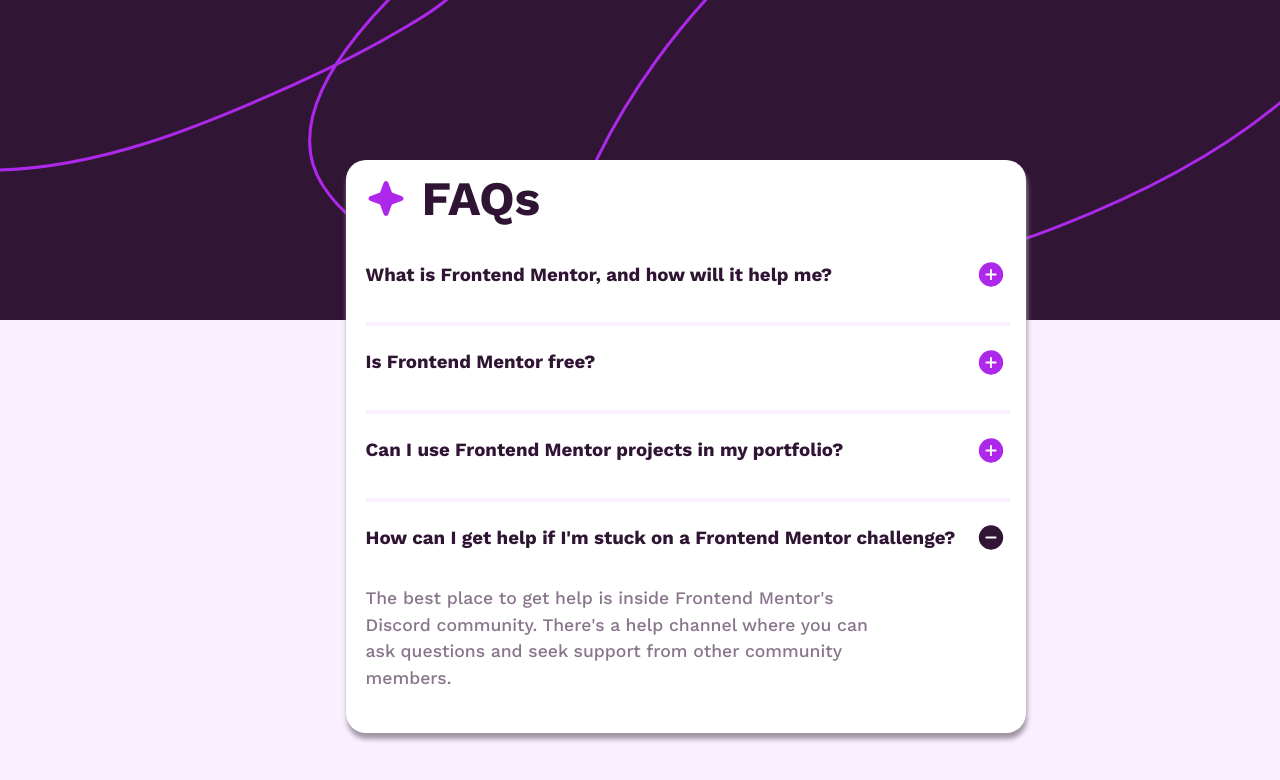
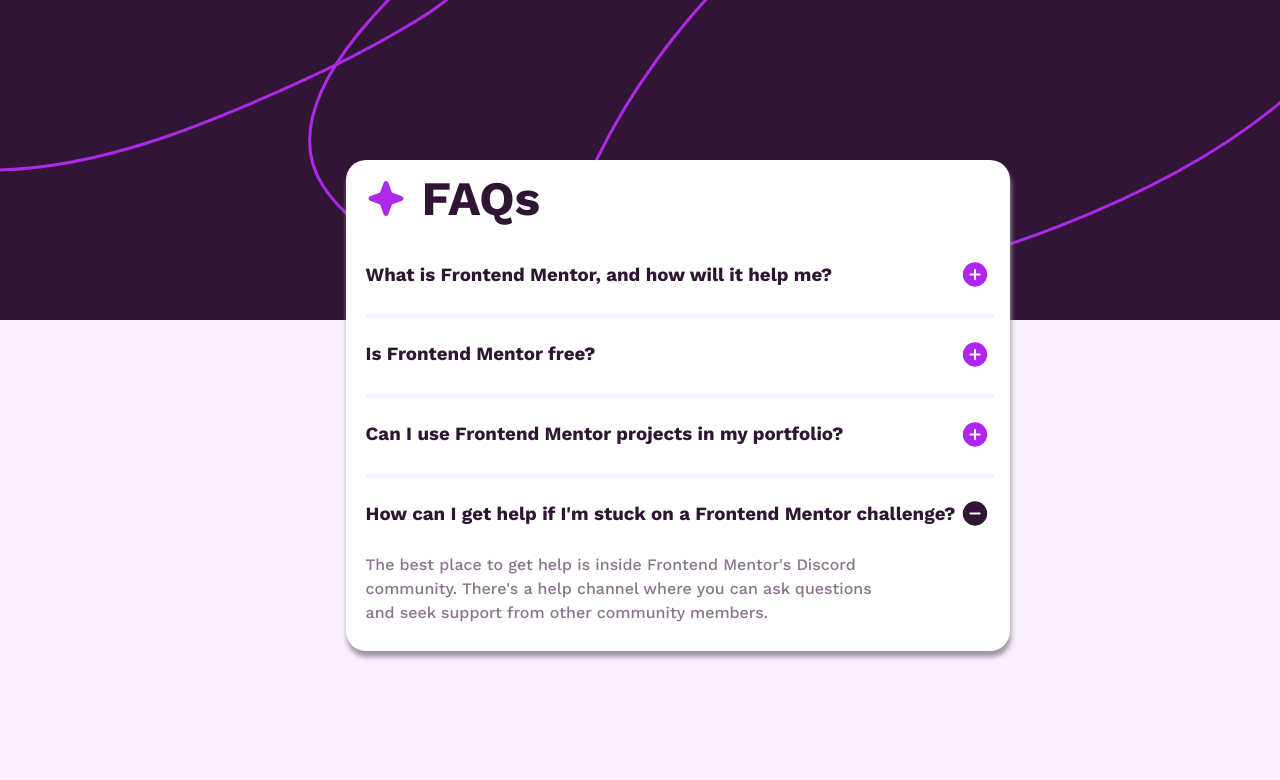
Before and after one commit to Harbinger05/FAQ-accordion, a plain HTML site: page index.html in a window 1280 px wide. Both pictures are taken after a click on the element 685 px from the left and 537 px from the top of the page. Drawn offline with nearby package versions, Linux system fonts and the light colour scheme.

Commit message:
Add files via upload

```diff
--- a/style.css
+++ b/style.css
@@ -25,6 +25,8 @@
     position: absolute;
     top: 20%;
     left: 27%;
+    /* margin-inline: auto;
+    margin-top: -9rem; */
     box-shadow: 1px 6px 5px hsl(295, 7%, 61%);
 }
 
@@ -54,7 +56,7 @@
     align-items: center;
     justify-content: space-between;
     cursor: pointer;
-    margin-bottom: 2rem;
+    margin-bottom: 1.5rem;
 }
 
 .flex-question h3 {
@@ -67,7 +69,7 @@
 }
 
 .icon {
-    margin-left: 1.3rem;
+    margin-left: 0.3rem;
     transition: transform 0.3s ease;
 }
 
@@ -79,9 +81,9 @@
     max-width: 525px;
     color: hsl(292, 9%, 50%);
     font-weight: 500;
-    font-size: 1.1rem;
+    font-size: 1rem;
     line-height: 1.5;
-    margin-bottom: 2rem;
+    margin-bottom: 1rem;
     display: none;
 }
 
```
